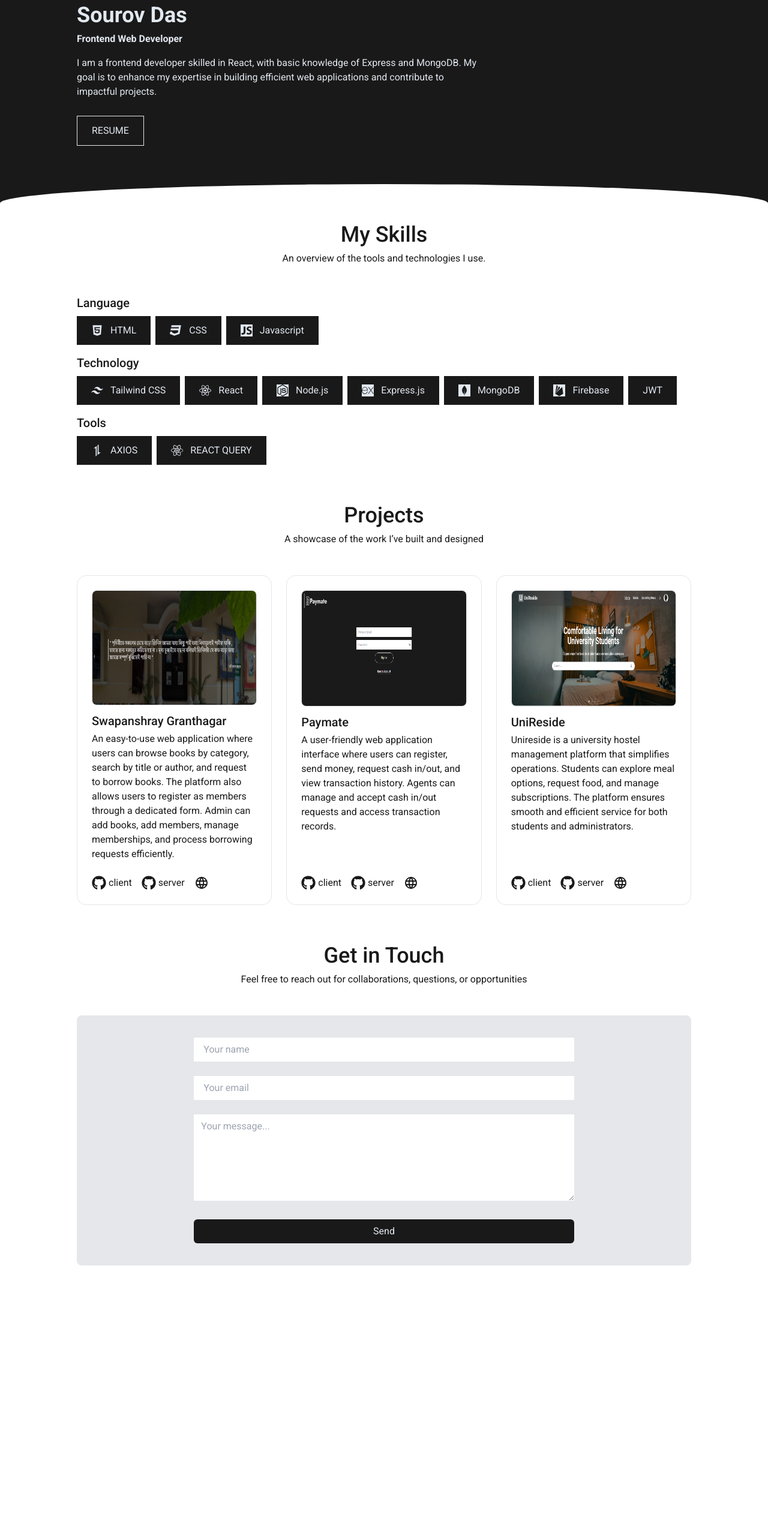
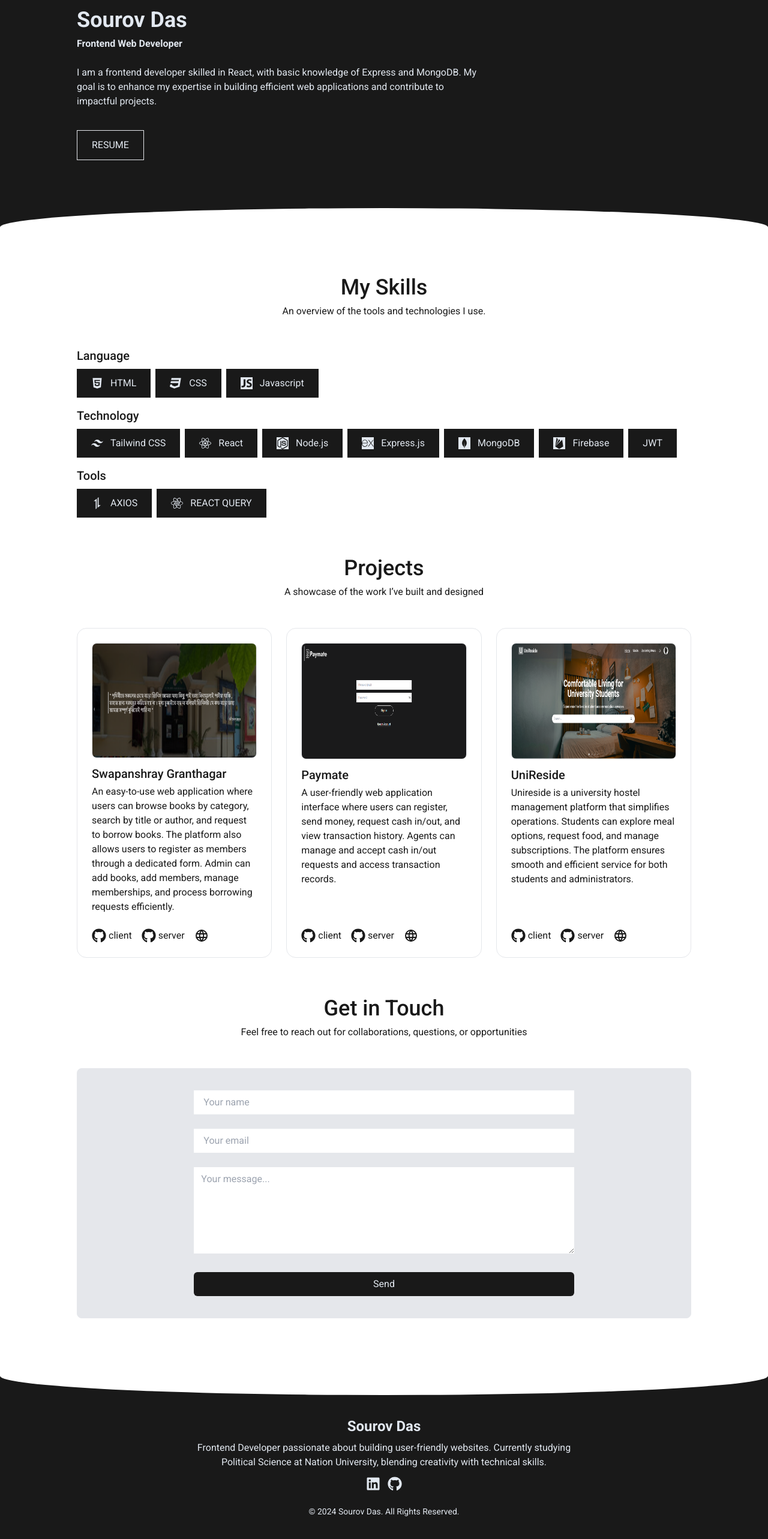
Before and after one commit to sour0v1/portfolio, a React (Vite) app: page / in a window 1280 px wide. Shown: the part 139-2705 px from the top of the page at 60% size. Before the commit the page ends 2313 px from the top, so only its background shows below. Built offline with nearby package versions, Linux system fonts and the light colour scheme; no server answers.

Commit message:
add : footer

```diff
--- a/index.html
+++ b/index.html
@@ -2,7 +2,7 @@
 <html lang="en">
   <head>
     <meta charset="UTF-8" />
-    <link rel="icon" type="image/svg+xml" href="/vite.svg" />
+    <!-- <link rel="icon" type="image/svg+xml" href="/vite.svg" /> -->
     <meta name="viewport" content="width=device-width, initial-scale=1.0" />
     <title>Sourov Das</title>
   </head>
--- a/src/App.jsx
+++ b/src/App.jsx
@@ -3,6 +3,7 @@ import Navbar from './nav/Navbar';
 import Skill from './skill/Skill';
 import Projects from './projects/Projects';
 import Contact from './contact/Contact';
+import Footer from './footer/Footer';
 
 const App = () => {
   return (
@@ -11,6 +12,7 @@ const App = () => {
     <Skill></Skill>
     <Projects></Projects>
     <Contact></Contact>
+    <Footer></Footer>
     </>
   );
 };
--- a/src/banner/Banner.jsx
+++ b/src/banner/Banner.jsx
@@ -2,7 +2,7 @@ import React from 'react';
 
 const Banner = () => {
     return (
-        <div className='text-slate-200 max-w-5xl mx-auto space-y-4 mb-32 flex flex-col lg:block justify-center lg:justify-start items-center px-4 lg:px-0 mt-10'>
+        <div className='text-slate-200 max-w-5xl mx-auto space-y-6 mb-36 flex flex-col lg:block justify-center lg:justify-start items-center px-4 lg:px-0 mt-10'>
             <p>Hi, I am</p>
             <div className='space-y-2'>
                 <h2 className='text-4xl font-bold'>Sourov Das</h2>
--- /dev/null
+++ b/src/footer/Footer.jsx
@@ -0,0 +1,22 @@
+import React from 'react';
+import { FaGithub, FaLinkedin } from 'react-icons/fa';
+
+const Footer = () => {
+    const newYear = new Date().getFullYear();
+    return (
+        <div className="relative bg-[#191919] overflow-hidden font-roboto px-4 lg:px-0 text-slate-200">
+            <div className='mt-16 text-center py-9 space-y-2'>
+                <h1 className='text-2xl font-bold'>Sourov Das</h1>
+                <p className='w-2/4 mx-auto'>Frontend Developer passionate about building user-friendly websites. Currently studying Political Science at Nation University, blending creativity with technical skills.</p>
+                <div className='text-center flex justify-center items-center gap-3 pt-1'>
+                    <a className='text-2xl inline-block' href="https://www.linkedin.com/in/das-sourov/"><FaLinkedin /></a>
+                    <a className='text-2xl inline-block' href="https://github.com/sour0v1"><FaGithub /></a>
+                </div>
+                <p className='pt-4 text-sm'>© {newYear} Sourov Das. All Rights Reserved.</p>
+            </div>
+            <div className="absolute top-0 left-1/2 -translate-x-1/2 w-full h-16 bg-white rounded-b-[80%]"></div>
+        </div>
+    );
+};
+
+export default Footer;
--- a/src/nav/Navbar.jsx
+++ b/src/nav/Navbar.jsx
@@ -7,7 +7,7 @@ const Navbar = () => {
     console.log(menu);
     // space-y-4 shadow-lg py-6 absolute w-full bg-white rounded-b-lg transition-transform  duration-300 origin-top ${open ? '' : 'scale-y-0'}`}>
     return (
-        <div className="relative bg-[#191919] overflow-hidden font-roboto px-4 lg:px-0">
+        <div className="relative bg-[#191919] overflow-hidden font-roboto px-4 lg:px-0 mb-12">
             <div className='max-w-7xl mx-auto w-full flex justify-between items-center text-slate-200 my-4 h-12 lg:border-none relative'>
                 <h2 className='font-bold border rounded-full border-white px-4 py-2 text-xl'>S</h2>
                 <ul className={`flex flex-col lg:flex-row justify-end items-center lg:gap-9 absolute lg:relative top-14 lg:top-auto w-full bg-[#191919] pb-2 lg:pb-0 transition-transform  origin-top ${menu ? 'duration-300' : 'scale-y-0 lg:scale-100 duration-75'}`}>
```
